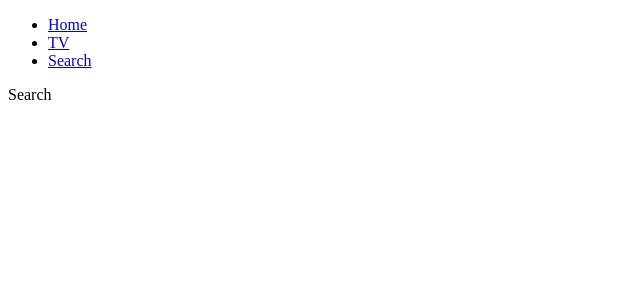
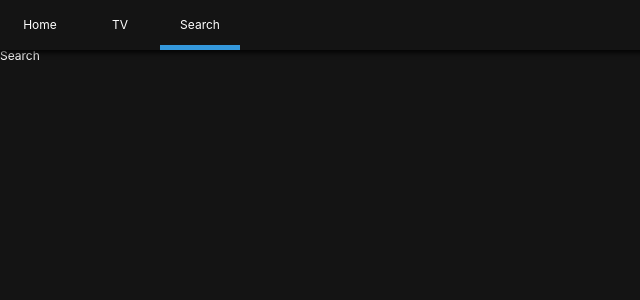
Before and after one commit to alpaca623/nomflix, a React (Create React App) app: page /search in a window 1280 px wide. Shown: the top 300 px of the page, without its empty margins (0-640 px from the left). Built offline with nearby package versions, Linux system fonts and the light colour scheme.

Commit message:
css in react part(globalStyles, use withRouter)

```diff
--- a/package.json
+++ b/package.json
@@ -6,7 +6,9 @@
     "react": "^16.8.3",
     "react-dom": "^16.8.3",
     "react-router-dom": "^4.3.1",
-    "react-scripts": "2.1.5"
+    "react-scripts": "2.1.5",
+    "styled-components": "^4.1.3",
+    "styled-reset": "^1.7.0"
   },
   "scripts": {
     "start": "react-scripts start",
--- a/src/Components/App.js
+++ b/src/Components/App.js
@@ -1,13 +1,13 @@
 import React, { Component } from "react";
 import Router from "Components/Router";
-import Header from "Components/Header";
+import GlobalStyles from "Components/GlobalStyles";
 
 class App extends Component {
   render() {
     return (
       <>
-        <Header />
         <Router />
+        <GlobalStyles />
       </>
     );
   }
--- /dev/null
+++ b/src/Components/GlobalStyles.js
@@ -0,0 +1,22 @@
+import { createGlobalStyle } from "styled-components";
+import reset from "styled-reset";
+
+const globalStyles = createGlobalStyle`
+  ${reset}
+  a{
+    text-decoration:none;
+    color:inherit;
+  }
+  *{
+    box-sizing:border-box;
+  }
+  body{
+    font-family:-apple-system, BlinkMacSystemFont, 'Segoe UI', Roboto, Oxygen, Ubuntu, Cantarell, 'Open Sans', 'Helvetica Neue', sans-serif;
+    font-size:12px;
+    background-color:rgba(20,20,20,1);
+    color:white;
+    padding-top:50px;
+  }
+`;
+
+export default globalStyles;
--- a/src/Components/Header.js
+++ b/src/Components/Header.js
@@ -1,17 +1,54 @@
 import React from "react";
 
-export default () => (
-  <header>
-    <ul>
-      <li>
-        <a href="/">Home</a>
-      </li>
-      <li>
-        <a href="/tv">TV</a>
-      </li>
-      <li>
-        <a href="/search">Search</a>
-      </li>
-    </ul>
-  </header>
-);
+import { Link, withRouter } from "react-router-dom";
+import styled from "styled-components";
+
+const Header = styled.header`
+  color: white;
+  position: fixed;
+  top: 0;
+  left: 0;
+  width: 100%;
+  height: 50px;
+  align-items: center;
+
+  background-color: rgba(20, 20, 20, 0.8);
+  z-index: 10;
+  box-shadow: 0px 1px 5px 2px rgba(0, 0, 0, 0.8);
+`;
+
+const List = styled.ul`
+  display: flex;
+`;
+
+const Item = styled.li`
+  width: 80px;
+  height:50px;
+  text-align: center;
+
+  border-bottom:5px solid ${props=>(props.current ? "#3498db" : "transparent")};
+  transition : border-bottom 0.5s ease-in-out;
+`;
+
+const Slink = styled(Link)`
+  height: 50px;
+  display: flex;
+  justify-content: center;
+  align-items: center;
+`;
+
+export default withRouter(({location:{pathname}}) => (
+  <Header>
+    <List>
+      <Item current={pathname === "/"}>
+        <Slink to="/">Home</Slink>
+      </Item>
+      <Item current={pathname === "/tv"}>
+        <Slink to="/tv">TV</Slink>
+      </Item>
+      <Item current={pathname === "/search"}>
+        <Slink to="/search">Search</Slink>
+      </Item>
+    </List>
+  </Header>
+));
--- a/src/Components/Router.js
+++ b/src/Components/Router.js
@@ -6,17 +6,21 @@
   Switch
 } from "react-router-dom";
 
+import Header from "Components/Header";
 import Home from "Routes/Home";
 import TV from "Routes/TV";
 import Search from "Routes/Search";
 
 export default () => (
   <Router>
+    <>
+    <Header />
     <Switch>
       <Route path="/" exact component={Home} />
       <Route path="/tv" component={TV} />
       <Route path="/search" component={Search} />
       <Redirect from="*" to="/" />
     </Switch>
+    </>
   </Router>
 );
```
Also changed, not shown: 2 other files (tests, documents, lock files or other folders).
